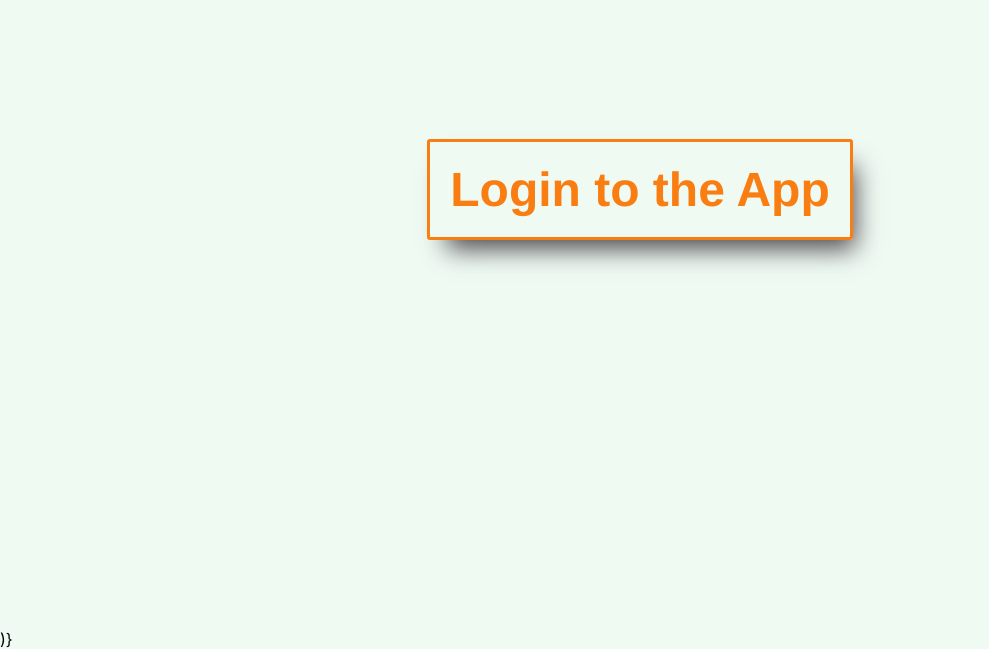
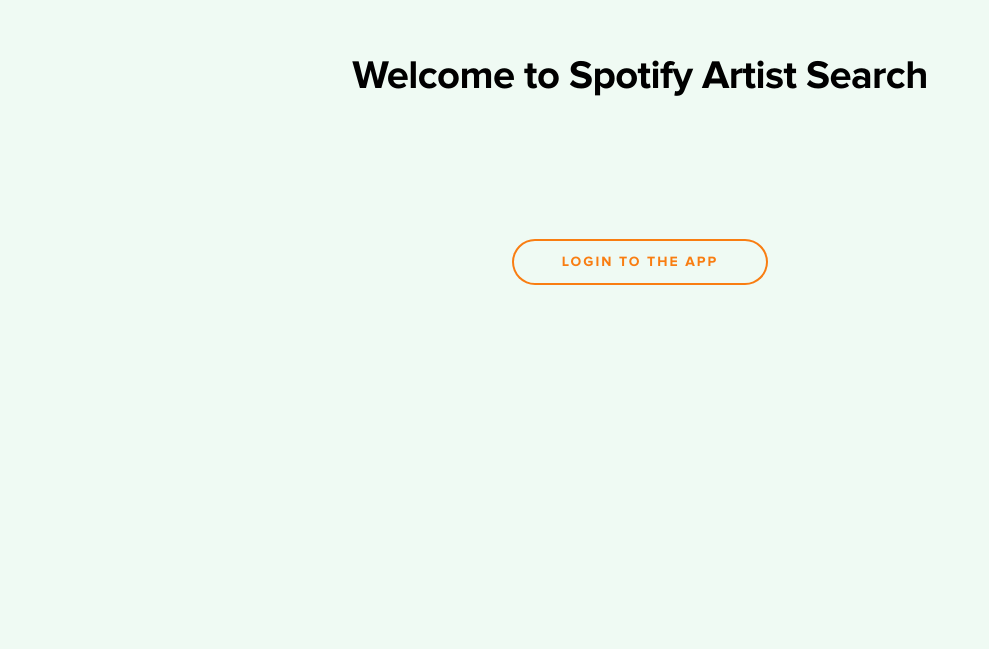
Before and after one commit to spoilist/personalProjects, a React (Create React App) app in the folder Miscellaneous/spotify/: page / in a window 1280 px wide. Shown: the part 151-800 px from the top of the page, without its empty margins (0-989 px from the left). Built offline with nearby package versions, Linux system fonts and the light colour scheme.

Commit message:
Styling the login page

```diff
--- a/Miscellaneous/spotify/src/AlbumsList.jsx
+++ b/Miscellaneous/spotify/src/AlbumsList.jsx
@@ -37,7 +37,6 @@
   }
 
   render() {
-    console.log(this.props);
     return (
       <div>
         <Header>
--- a/Miscellaneous/spotify/src/App.jsx
+++ b/Miscellaneous/spotify/src/App.jsx
@@ -24,7 +24,6 @@
                 <AlbumsList artistId={match.params.artistId} />
               )}
             />
-            )}
           </ArtistSearchApp>
         </AuthProvider>
       </Router>
--- a/Miscellaneous/spotify/src/ArtistSearch.jsx
+++ b/Miscellaneous/spotify/src/ArtistSearch.jsx
@@ -64,7 +64,6 @@
 const SearchBarText = styled.div`
   font-size: 36px;
   font-weight: 900;
-  font-family: "Helvetica Neue", "Arial", sans-serif;
   margin-bottom: 20px;
   font-family: "spotifyFontBold";
 `;
--- a/Miscellaneous/spotify/src/Login.jsx
+++ b/Miscellaneous/spotify/src/Login.jsx
@@ -8,9 +8,12 @@
   render() {
     return (
       <StyledLogin>
-        <StyledButton href={utilFunctions.redirectUrlToSpotifyLogin()}>
-          Login to the App
-        </StyledButton>
+        <LoginHeader>
+          <Title>Welcome to Spotify Artist Search</Title>
+          <StyledButton href={utilFunctions.redirectUrlToSpotifyLogin()}>
+            Login to the App
+          </StyledButton>
+        </LoginHeader>
       </StyledLogin>
     );
   }
@@ -19,7 +22,7 @@
 export default Login;
 
 const StyledLogin = styled.div `
-  background-color: #effaf3;
+  background-color: #EFFAF3;
   flex-grow: 1;
   display: flex;
   flex-direction: column;
@@ -27,41 +30,54 @@
   justify-content: center;
 `;
 
+const LoginHeader = styled.div `
+  /* display: block; */
+  font-family: "spotifyFontBold";
+  line-height: 1.5;
+  text-align: center;
+  color: #000000;
+`;
+
+const Title = styled.h2 `
+  font-size: 40px;
+  letter-spacing: -0.015em;
+
+`
+
 const StyledButton = styled.a `
   display: inline-block;
   text-decoration: none;
-  border: 3px solid #F97D11;
-  border-radius: 3px;
-  box-shadow: 11px 18px 24px -9px rgba(77,72,77,1);
+  font-weight: 700;
+  text-align: center;
+  vertical-align: middle;
+
   color: #F97D11;
-  font-size: 48px;
-  font-weight: 900;
-  font-family: "Helvetica Neue", "Arial", sans-serif;
-  padding: 20px;
+  box-shadow: 0 0 0 2px #F97D11 inset;
+  background-color: transparent;
+
+  font-size: 14px;
+  line-height: 1;
+  border-radius: 500px;
+  padding: 16px 48px;
+  transition-property: background-color, border-color, color, box-shadow, filter;
+  transition-duration: .3s;
+  letter-spacing: 2px;
+  min-width: 160px;
+  text-transform: uppercase;
+  white-space: normal;
+
   margin: 100px 0 200px 0;
-  transition: .3s all ease;
 
-  &:before {
-    transition: .5s all ease;
-    position: absolute;
-    top: 0%;
-    left: 50%;
-    right: 50%;
-    bottom: 0;
-    opacity: 0;
-    content: "";
-    background-color: #EFFAF3;
-    z-index: -2;
+  &:hover {
+    color: #EFFAF3;
+    background-color: #F97D11;
+  }
+  &:active {
+    color: #FFFFFF;
+    background-color: #5B2E07;
+    outline: 0;
+    box-shadow: 0 0 0 2px #5B2E07 inset;
   }
 
-  &:hover {
-    color: black;
-    &:before {
-      transition: .5s all ease;
-      left: 0;
-      right: 0;
-      opacity: 1;
-    }
-  }
 
 `;
```
